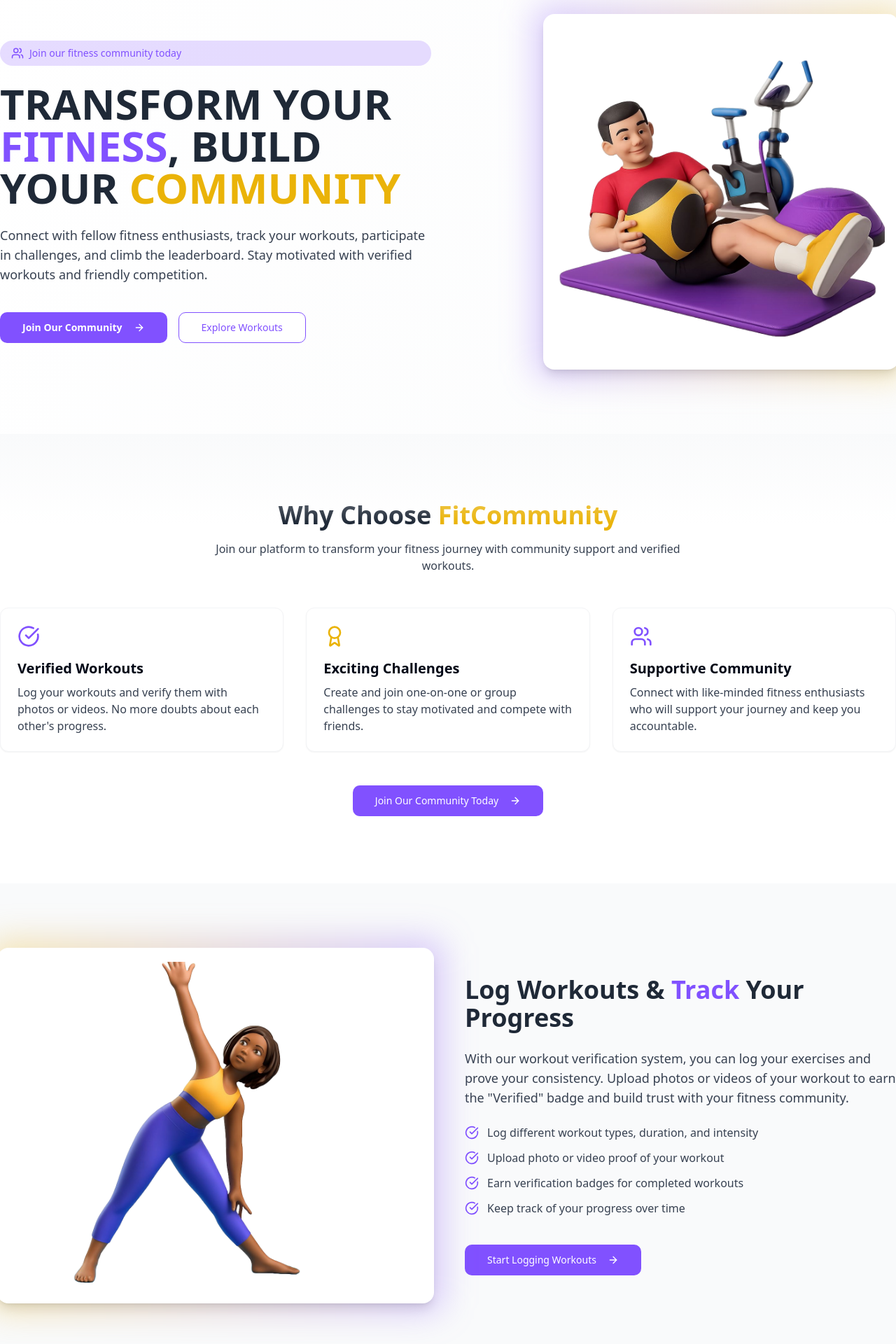
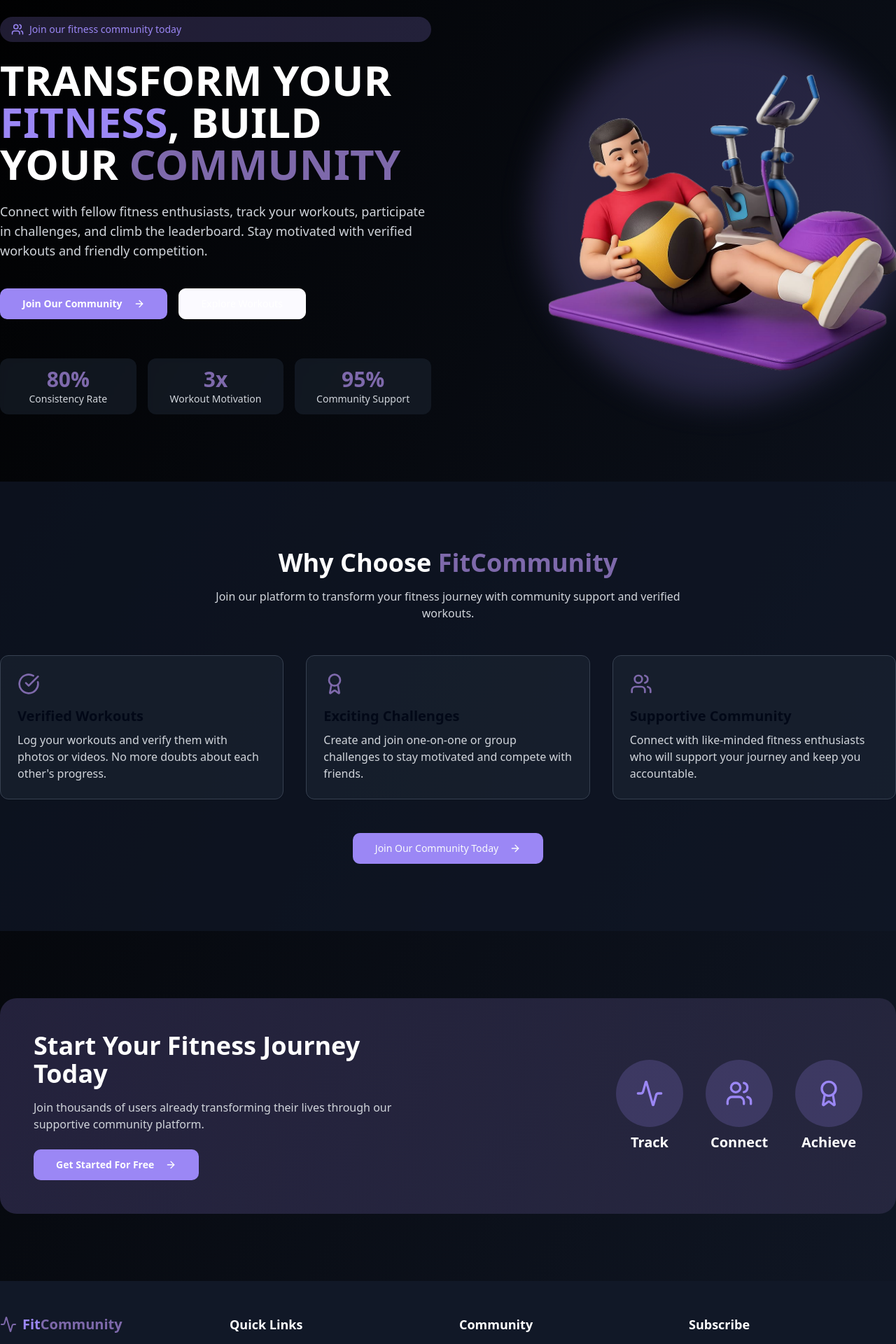
Before and after one commit to earlbryt/fitness-forge-community, a React (Vite) app: page / in a window 1280 px wide. Shown: the part 160-2080 px from the top of the page at 70% size. Built offline with nearby package versions, Linux system fonts and the light colour scheme.

Commit message:
Reverted to commit 196df4eabc88e221fca25cad5c2363bab5183066

```diff
--- a/src/components/layout/Sidebar.tsx
+++ b/src/components/layout/Sidebar.tsx
@@ -7,9 +7,8 @@ const Sidebar = () => {
   return (
     <div className="desktop-only bg-white border-r border-gray-100 w-64 flex flex-col h-screen fixed shadow-sm">
       <div className="p-6 border-b border-gray-100">
-        <h1 className="text-xl font-bold text-gray-800 flex items-center">
-          <span className="text-brand-primary">Fit</span>
-          <span className="text-yellow-500">Community</span>
+        <h1 className="text-xl font-bold text-brand-dark flex items-center">
+          <span className="text-brand-primary">Fit</span>Community
         </h1>
       </div>
       <nav className="flex-1 pt-6 px-3">
--- a/src/index.css
+++ b/src/index.css
@@ -5,7 +5,7 @@
 
 @layer base {
   :root {
-    --background: 0 0% 100%;
+    --background: 250 100% 99%;
     --foreground: 222.2 84% 4.9%;
 
     --card: 0 0% 100%;
@@ -35,7 +35,7 @@
 
     --radius: 0.75rem;
 
-    --sidebar-background: 0 0% 100%;
+    --sidebar-background: 250 100% 99%;
     --sidebar-foreground: 240 5.3% 26.1%;
     --sidebar-primary: 262 83% 64%;
     --sidebar-primary-foreground: 0 0% 98%;
@@ -157,7 +157,7 @@
 }
 
 .action-btn-secondary {
-  @apply bg-yellow-500 hover:bg-yellow-500/90 text-white font-medium rounded-lg px-5 py-2.5 transition-colors;
+  @apply bg-brand-secondary hover:bg-brand-secondary/90 text-brand-dark font-medium rounded-lg px-5 py-2.5 transition-colors;
 }
 
 /* Adding fancy gradient backgrounds */
@@ -166,19 +166,5 @@
 }
 
 .bg-gradient-secondary {
-  @apply bg-gradient-to-br from-yellow-500 to-brand-warning;
+  @apply bg-gradient-to-br from-brand-secondary to-brand-warning;
 }
-
-/* Image container for 3D effect */
-.image-3d-container {
-  @apply relative;
-}
-
-.image-3d-container:before {
-  @apply content-[''] absolute -inset-4 rounded-2xl bg-gradient-to-r from-brand-primary/30 to-yellow-500/30 blur-xl;
-}
-
-/* Glass effect */
-.glass-card {
-  @apply backdrop-blur-lg bg-white/60 border border-white/20 shadow-lg rounded-2xl;
-}
--- a/src/pages/LandingPage.tsx
+++ b/src/pages/LandingPage.tsx
@@ -7,14 +7,14 @@ import { Card, CardContent } from '@/components/ui/card';
 
 const LandingPage = () => {
   return (
-    <div className="flex flex-col min-h-screen bg-gradient-to-br from-white to-gray-50 text-gray-800">
+    <div className="flex flex-col min-h-screen bg-gradient-to-br from-black to-gray-900 text-white">
       {/* Navigation */}
       <header className="container mx-auto py-6 px-4 md:px-0 flex justify-between items-center">
         <div className="flex items-center space-x-2">
-          <Activity size={28} className="text-brand-primary" />
+          <Activity size={28} className="text-brand-secondary" />
           <h1 className="text-2xl font-bold">
             <span className="text-brand-primary">Fit</span>
-            <span className="text-yellow-500">Community</span>
+            <span className="text-brand-secondary">Community</span>
           </h1>
         </div>
         <nav className="hidden md:flex items-center space-x-8">
@@ -41,28 +41,32 @@ const LandingPage = () => {
               <Users className="mr-2" size={18} /> Join our fitness community today
             </div>
             <h1 className="text-4xl md:text-5xl lg:text-6xl font-bold leading-tight">
-              TRANSFORM YOUR <span className="text-brand-primary">FITNESS</span>, BUILD YOUR <span className="text-yellow-500">COMMUNITY</span>
+              TRANSFORM YOUR <span className="text-brand-primary">FITNESS</span>, BUILD YOUR <span className="text-brand-secondary">COMMUNITY</span>
             </h1>
-            <p className="text-lg text-gray-700">
+            <p className="text-lg text-gray-300">
               Connect with fellow fitness enthusiasts, track your workouts, participate in challenges, and climb the leaderboard. Stay motivated with verified workouts and friendly competition.
             </p>
             <div className="flex flex-col sm:flex-row space-y-4 sm:space-y-0 sm:space-x-4 pt-4">
               <Button asChild size="lg" className="bg-brand-primary hover:bg-brand-primary/90 text-white font-bold">
                 <Link to="/app">Join Our Community <ArrowRight className="ml-2" /></Link>
               </Button>
-              <Button asChild size="lg" variant="outline" className="border-brand-primary text-brand-primary hover:bg-brand-primary/10">
+              <Button asChild size="lg" variant="outline" className="border-white hover:bg-white/10">
                 <Link to="/app/workouts">Explore Workouts</Link>
               </Button>
+            </div>
+            <div className="grid grid-cols-3 gap-4 pt-8">
+              <Stat number="80%" label="Consistency Rate" />
+              <Stat number="3x" label="Workout Motivation" />
+              <Stat number="95%" label="Community Support" />
             </div>
           </div>
           <div className="flex justify-center lg:justify-end">
             <div className="relative">
-              <div className="absolute -inset-4 bg-gradient-to-r from-brand-primary/30 to-yellow-500/30 rounded-2xl blur-xl"></div>
-              <div className="absolute -inset-1 bg-white rounded-2xl shadow-lg"></div>
+              <div className="absolute -inset-4 bg-brand-primary/20 rounded-full blur-xl"></div>
               <img
                 src="/lovable-uploads/65311c2c-4069-4d88-9452-1074d0756f3e.png"
                 alt="Fitness Character"
-                className="relative z-10 max-h-[500px] object-contain p-4"
+                className="relative z-10 max-h-[500px] object-contain"
               />
             </div>
           </div>
@@ -70,85 +74,46 @@ const LandingPage = () => {
       </section>
 
       {/* Features Section */}
-      <section className="bg-white py-16 md:py-24 relative overflow-hidden">
-        <div className="absolute top-0 left-0 w-full h-32 bg-gradient-to-b from-gray-50 to-transparent"></div>
+      <section className="bg-gray-900/70 py-16 md:py-24">
         <div className="container mx-auto px-4 md:px-0">
           <div className="text-center mb-12">
-            <h2 className="text-3xl md:text-4xl font-bold mb-4">Why Choose <span className="text-yellow-500">FitCommunity</span></h2>
-            <p className="text-gray-700 max-w-2xl mx-auto">Join our platform to transform your fitness journey with community support and verified workouts.</p>
+            <h2 className="text-3xl md:text-4xl font-bold mb-4">Why Choose <span className="text-brand-secondary">FitCommunity</span></h2>
+            <p className="text-gray-300 max-w-2xl mx-auto">Join our platform to transform your fitness journey with community support and verified workouts.</p>
           </div>
 
           <div className="grid grid-cols-1 md:grid-cols-2 lg:grid-cols-3 gap-8">
             <FeatureCard
-              icon={<CheckCircle className="text-brand-primary" size={32} />}
+              icon={<CheckCircle className="text-brand-secondary" size={32} />}
               title="Verified Workouts"
               description="Log your workouts and verify them with photos or videos. No more doubts about each other's progress."
             />
             <FeatureCard
-              icon={<Award className="text-yellow-500" size={32} />}
+              icon={<Award className="text-brand-secondary" size={32} />}
               title="Exciting Challenges"
               description="Create and join one-on-one or group challenges to stay motivated and compete with friends."
             />
             <FeatureCard
-              icon={<Users className="text-brand-primary" size={32} />}
+              icon={<Users className="text-brand-secondary" size={32} />}
               title="Supportive Community"
               description="Connect with like-minded fitness enthusiasts who will support your journey and keep you accountable."
             />
           </div>
 
           <div className="mt-12 text-center">
-            <Button asChild size="lg" className="bg-brand-primary hover:bg-brand-primary/90 text-white">
+            <Button asChild size="lg" className="bg-brand-primary hover:bg-brand-primary/90">
               <Link to="/app">Join Our Community Today <ArrowRight className="ml-2" /></Link>
             </Button>
           </div>
         </div>
       </section>
 
-      {/* Second Character Image Section */}
-      <section className="bg-gray-50 py-16 md:py-24">
-        <div className="container mx-auto px-4 md:px-0">
-          <div className="grid grid-cols-1 lg:grid-cols-2 gap-12 items-center">
-            <div className="order-2 lg:order-1">
-              <div className="relative">
-                <div className="absolute -inset-4 bg-gradient-to-r from-yellow-500/30 to-brand-primary/30 rounded-2xl blur-xl"></div>
-                <div className="absolute -inset-1 bg-white rounded-2xl shadow-lg"></div>
-                <img
-                  src="/lovable-uploads/591a081d-225b-4696-9729-4550d70fdd61.png"
-                  alt="Fitness Workout"
-                  className="relative z-10 max-h-[500px] object-contain p-4"
-                />
-              </div>
-            </div>
-            <div className="order-1 lg:order-2 flex flex-col space-y-6">
-              <h2 className="text-3xl md:text-4xl font-bold">
-                Log Workouts &amp; <span className="text-brand-primary">Track</span> Your Progress
-              </h2>
-              <p className="text-lg text-gray-700">
-                With our workout verification system, you can log your exercises and prove your consistency. Upload photos or videos of your workout to earn the "Verified" badge and build trust with your fitness community.
-              </p>
-              <ul className="space-y-3">
-                <FeatureListItem text="Log different workout types, duration, and intensity" />
-                <FeatureListItem text="Upload photo or video proof of your workout" />
-                <FeatureListItem text="Earn verification badges for completed workouts" />
-                <FeatureListItem text="Keep track of your progress over time" />
-              </ul>
-              <div className="pt-4">
-                <Button asChild size="lg" className="bg-brand-primary hover:bg-brand-primary/90 text-white">
-                  <Link to="/app/workouts">Start Logging Workouts <ArrowRight className="ml-2" /></Link>
-                </Button>
-              </div>
-            </div>
-          </div>
-        </div>
-      </section>
-
       {/* Call to Action */}
       <section className="container mx-auto py-16 md:py-24 px-4 md:px-0">
-        <div className="bg-gradient-to-r from-brand-primary/10 to-yellow-500/10 rounded-3xl p-8 md:p-12">
+        <div className="bg-gradient-to-r from-brand-primary/20 to-brand-secondary/20 rounded-3xl p-8 md:p-12">
           <div className="grid grid-cols-1 lg:grid-cols-2 gap-8 items-center">
             <div>
               <h2 className="text-3xl md:text-4xl font-bold mb-4">Start Your Fitness Journey Today</h2>
-              <p className="text-gray-700 mb-6">Join thousands of users already transforming their lives through our supportive community platform.</p>
+              <p className="text-gray-300 mb-6">Join thousands of users already transforming their lives through our supportive community platform.</p>
               <Button asChild size="lg" className="bg-brand-primary hover:bg-brand-primary/90 text-white font-bold">
                 <Link to="/app">Get Started For Free <ArrowRight className="ml-2" /></Link>
               </Button>
@@ -161,8 +126,8 @@ const LandingPage = () => {
                 <span className="text-xl font-bold">Track</span>
               </div>
               <div className="flex flex-col items-center">
-                <div className="h-24 w-24 rounded-full bg-yellow-500/20 flex items-center justify-center mb-2">
-                  <Users size={40} className="text-yellow-500" />
+                <div className="h-24 w-24 rounded-full bg-brand-primary/20 flex items-center justify-center mb-2">
+                  <Users size={40} className="text-brand-primary" />
                 </div>
                 <span className="text-xl font-bold">Connect</span>
               </div>
@@ -178,18 +143,18 @@ const LandingPage = () => {
       </section>
 
       {/* Footer */}
-      <footer className="bg-white py-12 border-t border-gray-100">
+      <footer className="bg-gray-900 py-12">
         <div className="container mx-auto px-4 md:px-0">
           <div className="grid grid-cols-1 md:grid-cols-3 lg:grid-cols-4 gap-8">
             <div>
               <div className="flex items-center space-x-2 mb-4">
-                <Activity size={24} className="text-brand-primary" />
+                <Activity size={24} className="text-brand-secondary" />
                 <h2 className="text-xl font-bold">
                   <span className="text-brand-primary">Fit</span>
-                  <span className="text-yellow-500">Community</span>
+                  <span className="text-brand-secondary">Community</span>
                 </h2>
               </div>
-              <p className="text-gray-600">
+              <p className="text-gray-400">
                 Your community-based fitness platform for tracking workouts, joining challenges, and connecting with fitness enthusiasts.
               </p>
             </div>
@@ -197,31 +162,31 @@ const LandingPage = () => {
             <div>
               <h3 className="text-lg font-bold mb-4">Quick Links</h3>
               <div className="flex flex-col space-y-2">
-                <Link to="/" className="text-gray-600 hover:text-brand-primary transition-colors">Home</Link>
-                <Link to="/app/workouts" className="text-gray-600 hover:text-brand-primary transition-colors">Workouts</Link>
-                <Link to="/app/challenges" className="text-gray-600 hover:text-brand-primary transition-colors">Challenges</Link>
-                <Link to="/app/leaderboard" className="text-gray-600 hover:text-brand-primary transition-colors">Leaderboard</Link>
+                <Link to="/" className="text-gray-400 hover:text-brand-primary transition-colors">Home</Link>
+                <Link to="/app/workouts" className="text-gray-400 hover:text-brand-primary transition-colors">Workouts</Link>
+                <Link to="/app/challenges" className="text-gray-400 hover:text-brand-primary transition-colors">Challenges</Link>
+                <Link to="/app/leaderboard" className="text-gray-400 hover:text-brand-primary transition-colors">Leaderboard</Link>
               </div>
             </div>
 
             <div>
               <h3 className="text-lg font-bold mb-4">Community</h3>
               <div className="flex flex-col space-y-2">
-                <Link to="/app/social" className="text-gray-600 hover:text-brand-primary transition-colors">Social Feed</Link>
-                <Link to="/app/tips" className="text-gray-600 hover:text-brand-primary transition-colors">Tips & Tricks</Link>
-                <a href="#" className="text-gray-600 hover:text-brand-primary transition-colors">FAQ</a>
-                <a href="#" className="text-gray-600 hover:text-brand-primary transition-colors">Support</a>
+                <Link to="/app/social" className="text-gray-400 hover:text-brand-primary transition-colors">Social Feed</Link>
+                <Link to="/app/tips" className="text-gray-400 hover:text-brand-primary transition-colors">Tips & Tricks</Link>
+                <a href="#" className="text-gray-400 hover:text-brand-primary transition-colors">FAQ</a>
+                <a href="#" className="text-gray-400 hover:text-brand-primary transition-colors">Support</a>
               </div>
             </div>
 
             <div>
               <h3 className="text-lg font-bold mb-4">Subscribe</h3>
-              <p className="text-gray-600 mb-4">Subscribe to our newsletter for the latest updates.</p>
+              <p className="text-gray-400 mb-4">Subscribe to our newsletter for the latest updates.</p>
               <div className="flex">
                 <input
                   type="email"
                   placeholder="Your email"
-                  className="bg-gray-100 text-gray-800 px-4 py-2 rounded-l-lg focus:outline-none flex-grow"
+                  className="bg-gray-800 text-white px-4 py-2 rounded-l-lg focus:outline-none flex-grow"
                 />
                 <Button className="rounded-l-none bg-brand-primary hover:bg-brand-primary/90 text-white">
                   Subscribe
@@ -230,12 +195,12 @@ const LandingPage = () => {
             </div>
           </div>
 
-          <div className="border-t border-gray-100 mt-12 pt-8 flex flex-col md:flex-row justify-between items-center">
-            <p className="text-gray-600">© {new Date().getFullYear()} FitCommunity. All rights reserved.</p>
+          <div className="border-t border-gray-800 mt-12 pt-8 flex flex-col md:flex-row justify-between items-center">
+            <p className="text-gray-400">© {new Date().getFullYear()} FitCommunity. All rights reserved.</p>
             <div className="flex space-x-4 mt-4 md:mt-0">
-              <a href="#" className="text-gray-600 hover:text-brand-primary transition-colors">Terms</a>
-              <a href="#" className="text-gray-600 hover:text-brand-primary transition-colors">Privacy</a>
-              <a href="#" className="text-gray-600 hover:text-brand-primary transition-colors">Cookies</a>
+              <a href="#" className="text-gray-400 hover:text-brand-primary transition-colors">Terms</a>
+              <a href="#" className="text-gray-400 hover:text-brand-primary transition-colors">Privacy</a>
+              <a href="#" className="text-gray-400 hover:text-brand-primary transition-colors">Cookies</a>
             </div>
           </div>
         </div>
@@ -244,11 +209,11 @@ const LandingPage = () => {
   );
 };
 
-const FeatureListItem = ({ text }: { text: string }) => (
-  <li className="flex items-center">
-    <CheckCircle className="mr-3 text-brand-primary" size={20} />
-    <span className="text-gray-700">{text}</span>
-  </li>
+const Stat = ({ number, label }: { number: string; label: string }) => (
+  <div className="text-center p-3 bg-gray-800/50 rounded-xl backdrop-blur-sm">
+    <div className="text-2xl md:text-3xl font-bold text-brand-secondary">{number}</div>
+    <div className="text-sm text-gray-300">{label}</div>
+  </div>
 );
 
 const FeatureCard = ({
@@ -260,11 +225,11 @@ const FeatureCard = ({
   title: string;
   description: string
 }) => (
-  <Card className="bg-white border-gray-100 overflow-hidden shadow-sm hover:shadow-md transition-all">
+  <Card className="bg-gray-800/50 border-gray-700 overflow-hidden">
     <CardContent className="p-6">
       <div className="mb-4">{icon}</div>
       <h3 className="text-xl font-bold mb-2">{title}</h3>
-      <p className="text-gray-700">{description}</p>
+      <p className="text-gray-300">{description}</p>
     </CardContent>
   </Card>
 );
--- a/tailwind.config.ts
+++ b/tailwind.config.ts
@@ -63,9 +63,9 @@ export default {
 					border: 'hsl(var(--sidebar-border))',
 					ring: 'hsl(var(--sidebar-ring))'
 				},
-				// Updated brand colors based on the new reference images
+				// Updated brand colors based on the reference image
 				brand: {
-					primary: '#8151ff', // Purple from the reference
+					primary: '#9b87f5', // Purple from the reference
 					secondary: '#7E69AB', // Secondary purple
 					accent: '#4F46E5', // Indigo
 					light: '#F5F3FF', // Light purple background
```
Also changed, not shown: public/lovable-uploads/591a081d-225b-4696-9729-4550d70fdd61.png (deleted).
